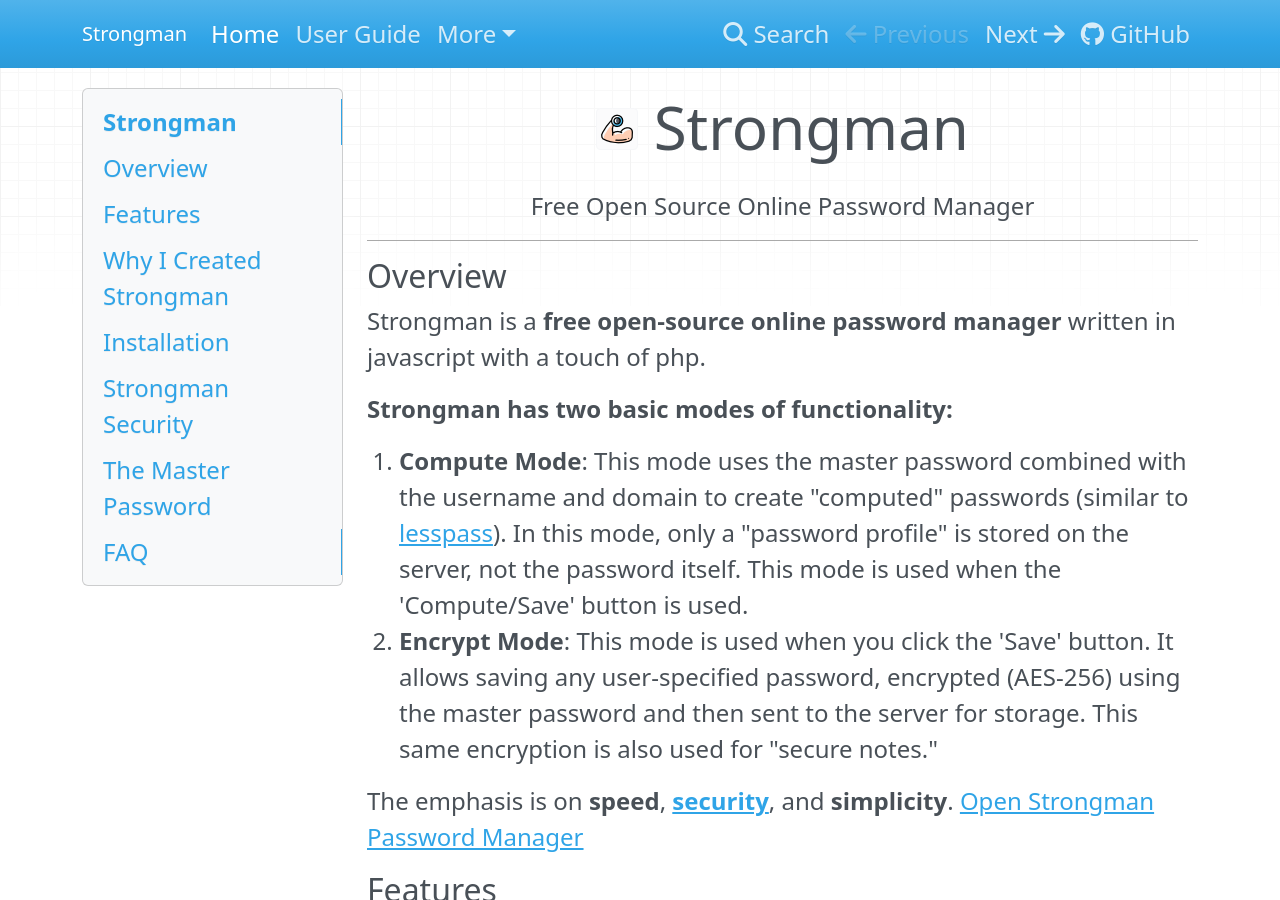
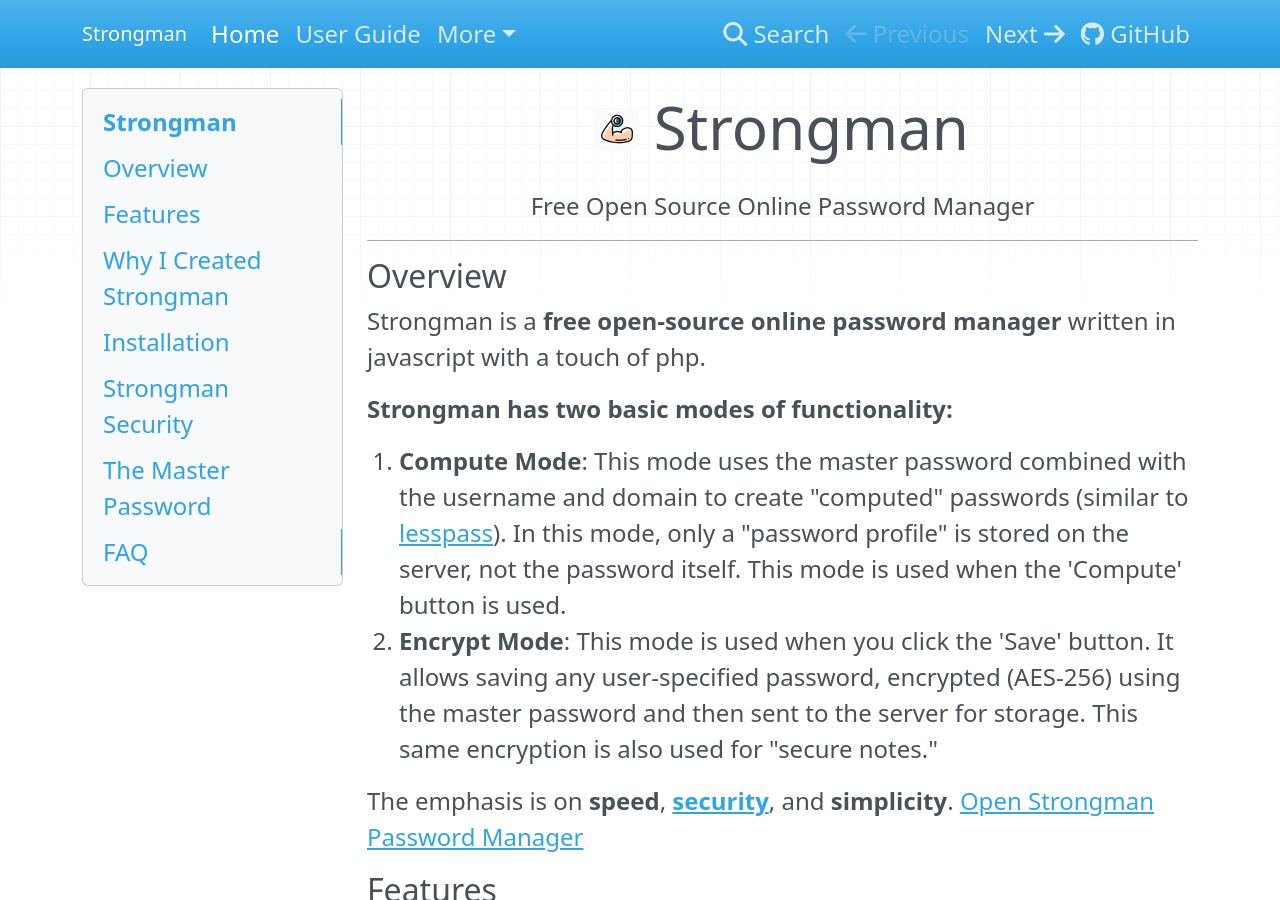
Before and after one commit to lstandish/strongman-md, an MkDocs documentation site: the page built from docs/index.md, in a window 1280 px wide and 900 px high. Built offline with MkDocs 1.6.1, drawn with Linux system fonts in a browser that asks for light colours.

Commit message:
update docs

```diff
--- a/docs/index.md
+++ b/docs/index.md
@@ -9,7 +9,7 @@ Strongman is a **free open-source online password manager** written in javascrip
 
 **Strongman has two basic modes of functionality:**
 
-1. **Compute Mode**: This mode uses the master password combined with the username and domain to create "computed" passwords (similar to [lesspass]). In this mode, only a "password profile" is stored on the server, not the password itself. This mode is used when the 'Compute/Save' button is used.
+1. **Compute Mode**: This mode uses the master password combined with the username and domain to create "computed" passwords (similar to [lesspass]). In this mode, only a "password profile" is stored on the server, not the password itself. This mode is used when the 'Compute' button is used.
 2. **Encrypt Mode**: This mode is used when you click the 'Save' button. It allows saving any user-specified password, encrypted (AES-256) using the master password and then sent to the server for storage. This same encryption is also used for "secure notes."
 
 The emphasis is on **speed**, [**security**](#strongman-security), and **simplicity**. [Open Strongman Password Manager]
```
Also changed, not shown: docs/more/release-notes.md (+3 -0 lines), docs/user-guide.md (+1 -1 lines).
